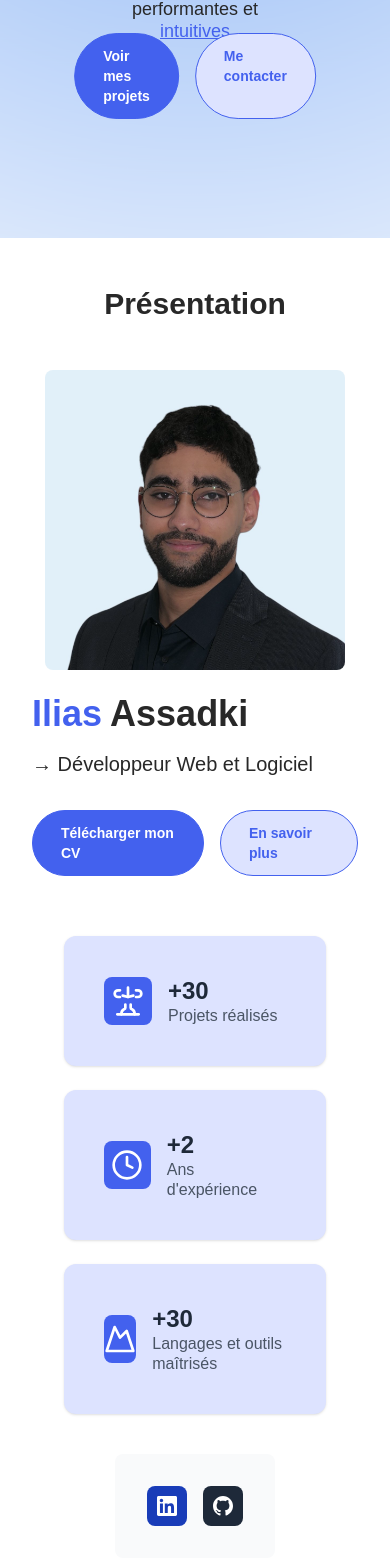
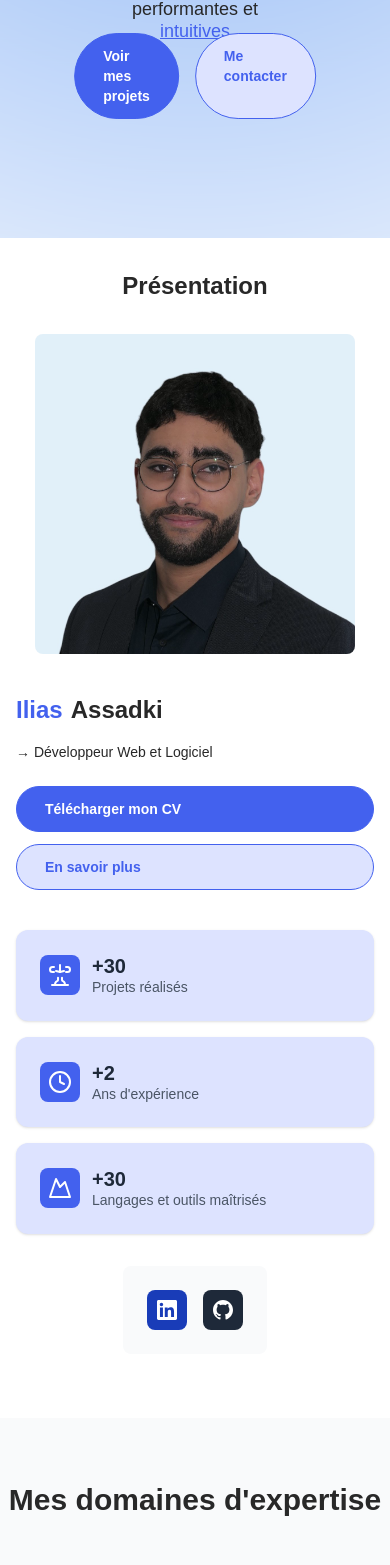
Before and after one commit to iassadki/my-portfolio, a Next.js app: page / in a window 390 px wide. Shown: the part 426-1991 px from the top of the page. Built offline with nearby package versions, Linux system fonts and the light colour scheme.

Commit message:
deploy good

```diff
--- a/package.json
+++ b/package.json
@@ -10,7 +10,7 @@
   },
   "dependencies": {
     "lucide-react": "^0.536.0",
-    "next": "15.3.4",
+    "next": "15.3.8",
     "node-mailjet": "^6.0.9",
     "react": "^19.0.0",
     "react-dom": "^19.0.0",
@@ -23,7 +23,7 @@
     "@types/react": "^19",
     "@types/react-dom": "^19",
     "eslint": "^9",
-    "eslint-config-next": "15.3.4",
+    "eslint-config-next": "^15.3.8",
     "tailwindcss": "^4",
     "typescript": "^5"
   }
--- a/src/app/components/sections/Presentation.tsx
+++ b/src/app/components/sections/Presentation.tsx
@@ -8,40 +8,40 @@ const Presentation: React.FC = () => {
     const { presentation } = fields;
 
     return (
-        <section id="presentation" className="px-8 pt-0 pb-16">
+        <section id="presentation" className="px-4 sm:px-8 pt-0 pb-16">
             {/* Titre de la page */}
-            <h2 className="text-3xl font-bold text-black text-center mt-12 mb-12">
+            <h2 className="text-2xl sm:text-3xl font-bold text-black text-center mt-8 sm:mt-12 mb-8 sm:mb-12">
                 {presentation.title}
             </h2>
 
             {/* Section principale avec photo et informations */}
-            <div className="grid grid-cols-1 md:grid-cols-2 gap-6 items-center">
+            <div className="grid grid-cols-1 md:grid-cols-2 gap-4 sm:gap-6 items-center">
                 {/* Photo */}
                 <div className="flex justify-center">
                     <Image
                         src={presentation.imagePath}
                         alt={presentation.name}
-                        width={300}
-                        height={300}
-                        className="rounded-lg object-cover bg-blue-50"
+                        width={250}
+                        height={250}
+                        className="rounded-lg object-cover bg-blue-50 w-auto h-auto max-w-xs sm:max-w-sm"
                         unoptimized
                     />
                 </div>
 
                 {/* Informations */}
                 <div>
-                    <div className="mb-4">
-                        <h1 className="inline text-4xl font-bold text-primary mr-2">
+                    <div className="mb-4 mt-6 sm:mt-0">
+                        <h1 className="inline text-2xl sm:text-4xl font-bold text-primary mr-2">
                             {presentation.name}
                         </h1>
-                        <h1 className="inline text-4xl font-bold text-black">
+                        <h1 className="inline text-2xl sm:text-4xl font-bold text-black">
                             {presentation.surname}
                         </h1>
                     </div>
-                    <p className="text-xl text-black mb-8">
+                    <p className="text-sm sm:text-xl text-black mb-6 sm:mb-8">
                         &rarr; {presentation.description}
                     </p>
-                    <div className="flex gap-4">
+                    <div className="flex flex-col sm:flex-row gap-3 sm:gap-4">
                         <ButtonPrimary href="/resume/CV_Ilias_ASSADKI.pdf"
                             target="_blank">
                             Télécharger mon CV
@@ -53,12 +53,12 @@ const Presentation: React.FC = () => {
 
             {/* Section statistiques */}
             {/* <div className="grid grid-cols-1 md:grid-cols-2 gap-5 mt-12"> */}
-            <div className="grid grid-cols-1 md:grid-cols-2 lg:grid-cols-3 gap-6 max-w-6xl mt-15 mx-auto px-8">
+            <div className="grid grid-cols-1 md:grid-cols-2 lg:grid-cols-3 gap-4 sm:gap-6 max-w-6xl mt-10 sm:mt-15 mx-auto">
                 {/* Projets réalisés */}
-                <div className="bg-action rounded-xl p-10 shadow-sm">
-                    <div className="flex items-center gap-4">
-                        <div className="flex justify-center items-center w-12 h-12 rounded-lg bg-primary text-white">
-                            <svg xmlns="http://www.w3.org/2000/svg" width="32" height="32" viewBox="0 0 24 24" fill="none" stroke="currentColor" strokeWidth="2" strokeLinecap="round" strokeLinejoin="round">
+                <div className="bg-action rounded-xl p-6 sm:p-10 shadow-sm">
+                    <div className="flex items-center gap-3 sm:gap-4">
+                        <div className="flex justify-center items-center w-10 sm:w-12 h-10 sm:h-12 rounded-lg bg-primary text-white flex-shrink-0">
+                                <svg xmlns="http://www.w3.org/2000/svg" width="24" height="24" viewBox="0 0 24 24" fill="none" stroke="currentColor" strokeWidth="2" strokeLinecap="round" strokeLinejoin="round">
                                 <path d="M6 9H4.5a2.5 2.5 0 0 1 0-5H6"></path>
                                 <path d="M18 9h1.5a2.5 2.5 0 0 0 0-5H18"></path>
                                 <path d="M4 22h16"></path>
@@ -69,48 +69,48 @@ const Presentation: React.FC = () => {
                             </svg>
                         </div>
                         <div>
-                            <p className="text-2xl font-bold text-gray-800 m-0 leading-tight">+30</p>
-                            <p className="text-base text-gray-600 m-0 leading-tight">Projets réalisés</p>
+                            <p className="text-xl sm:text-2xl font-bold text-gray-800 m-0 leading-tight">+30</p>
+                            <p className="text-sm sm:text-base text-gray-600 m-0 leading-tight">Projets réalisés</p>
                         </div>
                     </div>
                 </div>
 
                 {/* Ans d'expérience */}
-                <div className="bg-action rounded-xl p-10 shadow-sm">
-                    <div className="flex items-center gap-4">
-                        <div className="flex justify-center items-center w-12 h-12 rounded-lg bg-primary text-white">
-                            <svg xmlns="http://www.w3.org/2000/svg" width="32" height="32" viewBox="0 0 24 24" fill="none" stroke="currentColor" strokeWidth="2" strokeLinecap="round" strokeLinejoin="round">
+                <div className="bg-action rounded-xl p-6 sm:p-10 shadow-sm">
+                    <div className="flex items-center gap-3 sm:gap-4">
+                        <div className="flex justify-center items-center w-10 sm:w-12 h-10 sm:h-12 rounded-lg bg-primary text-white flex-shrink-0">
+                            <svg xmlns="http://www.w3.org/2000/svg" width="24" height="24" viewBox="0 0 24 24" fill="none" stroke="currentColor" strokeWidth="2" strokeLinecap="round" strokeLinejoin="round">
                                 <circle cx="12" cy="12" r="10"></circle>
                                 <polyline points="12 6 12 12 16 14"></polyline>
                             </svg>
                         </div>
                         <div>
-                            <p className="text-2xl font-bold text-gray-800 m-0 leading-tight">+2</p>
-                            <p className="text-base text-gray-600 m-0 leading-tight">Ans d&apos;expérience</p>
+                            <p className="text-xl sm:text-2xl font-bold text-gray-800 m-0 leading-tight">+2</p>
+                            <p className="text-sm sm:text-base text-gray-600 m-0 leading-tight">Ans d&apos;expérience</p>
                         </div>
                     </div>
                 </div>
 
                 {/* Langages et outils */}
-                <div className="bg-action rounded-xl p-10 shadow-sm">
-                    <div className="flex items-center gap-4">
-                        <div className="flex justify-center items-center w-12 h-12 rounded-lg bg-primary text-white">
-                            <svg xmlns="http://www.w3.org/2000/svg" width="32" height="32" viewBox="0 0 24 24" fill="none" stroke="currentColor" strokeWidth="2" strokeLinecap="round" strokeLinejoin="round">
+                <div className="bg-action rounded-xl p-6 sm:p-10 shadow-sm">
+                    <div className="flex items-center gap-3 sm:gap-4">
+                        <div className="flex justify-center items-center w-10 sm:w-12 h-10 sm:h-12 rounded-lg bg-primary text-white flex-shrink-0">
+                            <svg xmlns="http://www.w3.org/2000/svg" width="24" height="24" viewBox="0 0 24 24" fill="none" stroke="currentColor" strokeWidth="2" strokeLinecap="round" strokeLinejoin="round">
                                 <path d="m8 3 4 8 5-5 5 15H2L8 3z"></path>
                             </svg>
                         </div>
                         <div>
-                            <p className="text-2xl font-bold text-gray-800 m-0 leading-tight">+30</p>
-                            <p className="text-base text-gray-600 m-0 leading-tight">Langages et outils maîtrisés</p>
+                            <p className="text-xl sm:text-2xl font-bold text-gray-800 m-0 leading-tight">+30</p>
+                            <p className="text-sm sm:text-base text-gray-600 m-0 leading-tight">Langages et outils maîtrisés</p>
                         </div>
                     </div>
                 </div>
             </div>
 
             {/* Section liens sociaux */}
-            <div className="mt-10 flex justify-center">
+            <div className="mt-8 sm:mt-10 flex justify-center">
                 {/* Réseaux sociaux */}
-                <div className="bg-gray-50 rounded-lg p-8">
+                <div className="bg-gray-50 rounded-lg p-6 sm:p-8">
                     <div className="flex space-x-4">
                         {/* <a href="#" className="w-10 h-10 bg-blue-600 rounded-lg flex items-center justify-center text-white hover:bg-blue-700 transition-colors">
                                     <svg className="w-5 h-5" fill="currentColor" viewBox="0 0 24 24">
--- a/src/app/page.tsx
+++ b/src/app/page.tsx
@@ -8,7 +8,6 @@ import Skills from "./components/sections/Skills";
 import Projects from "./components/sections/Projects";
 import Companys from "./components/sections/Companys";
 import Resume from "./components/sections/Resume";
-import Contact from "./components/sections/Contact";
 import Footer from "../app/components/layout/Footer";
 
 import '../../src/app/globals.css';
@@ -24,7 +23,7 @@ export default function Home() {
       <Projects />
       <Companys />
       <Resume />
-      <Contact />
+      {/* <Contact /> */}
       <Footer />
     </div>
   );
```
Also changed, not shown: 2 other files (tests, documents, lock files or other folders).
